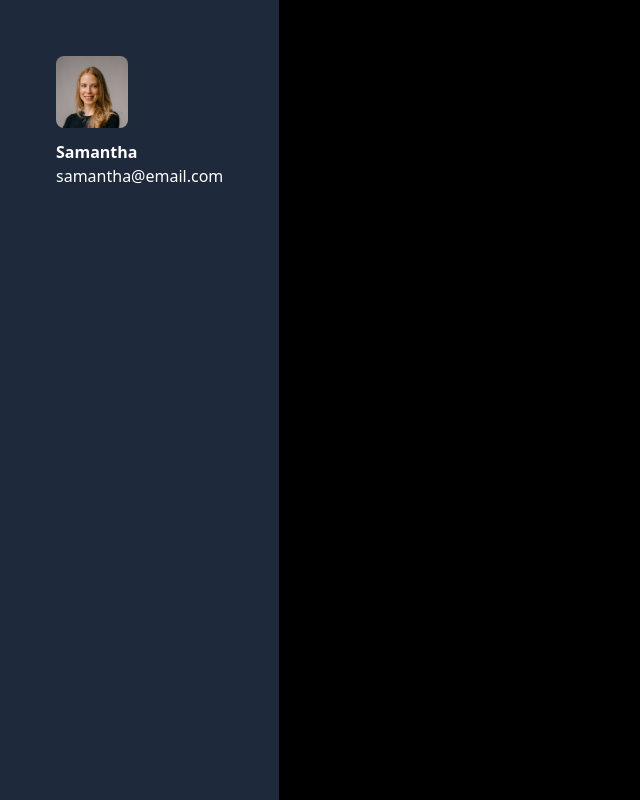
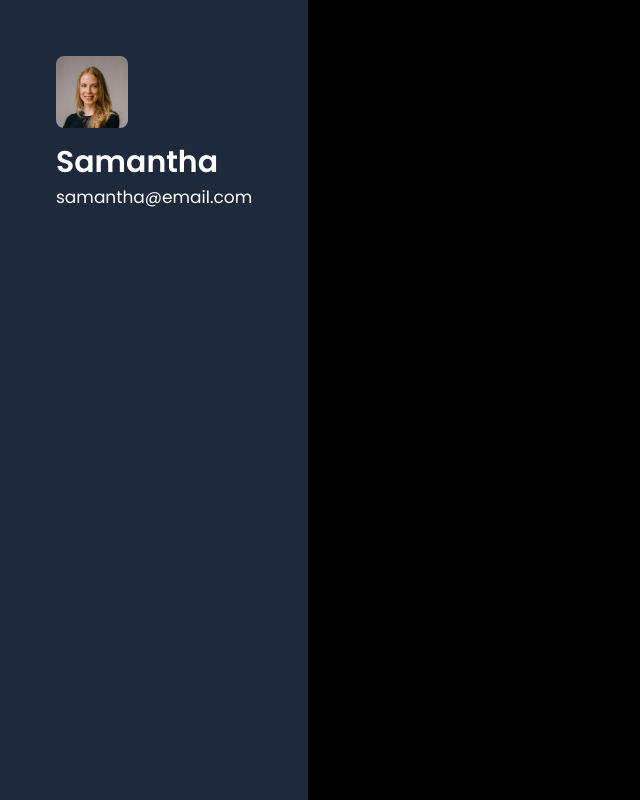
Before and after one commit to TiranChanuka/Admin-DashBoard, a React (Create React App) app: page / in a window 1280 px wide. Shown: the whole page, without its empty margins (0-640 px from the left). Built offline with nearby package versions, Linux system fonts and the light colour scheme.

Commit message:
add color,fonts

```diff
--- a/tailwind.config.js
+++ b/tailwind.config.js
@@ -2,7 +2,38 @@
 module.exports = {
   content: ["./src/**/*.{js,jsx,ts,tsx}"],
   theme: {
-    extend: {},
+    extend: {
+      fontFamily: {
+        poppins: ["Poppins", "sans-serif"],
+      },
+      fontSize: {
+        "30px": "30px",
+        "40px": "40px",
+        "25px": "25px",
+        "17px": "17px",
+        "14px": "14px",
+        "13px": "13px",
+      },
+      fontWeight: {
+        thin: "100",
+        light: "300",
+        regular: "400",
+        medium: "500",
+        semibold: "600",
+        bold: "700",
+        black: "900",
+      },
+      colors: {
+        primary: "#101010",
+        textPrimary: "#FFFFFF",
+        green: "#31BA96",
+        iconBlue: "#32A7E2",
+        iconPurple: "#B548C6",
+        iconOrange: "#FF8700",
+        iconRed: "#DC3434",
+        iconGreen: "#4BA83D",
+      },
+    },
   },
   plugins: [],
 };
```
